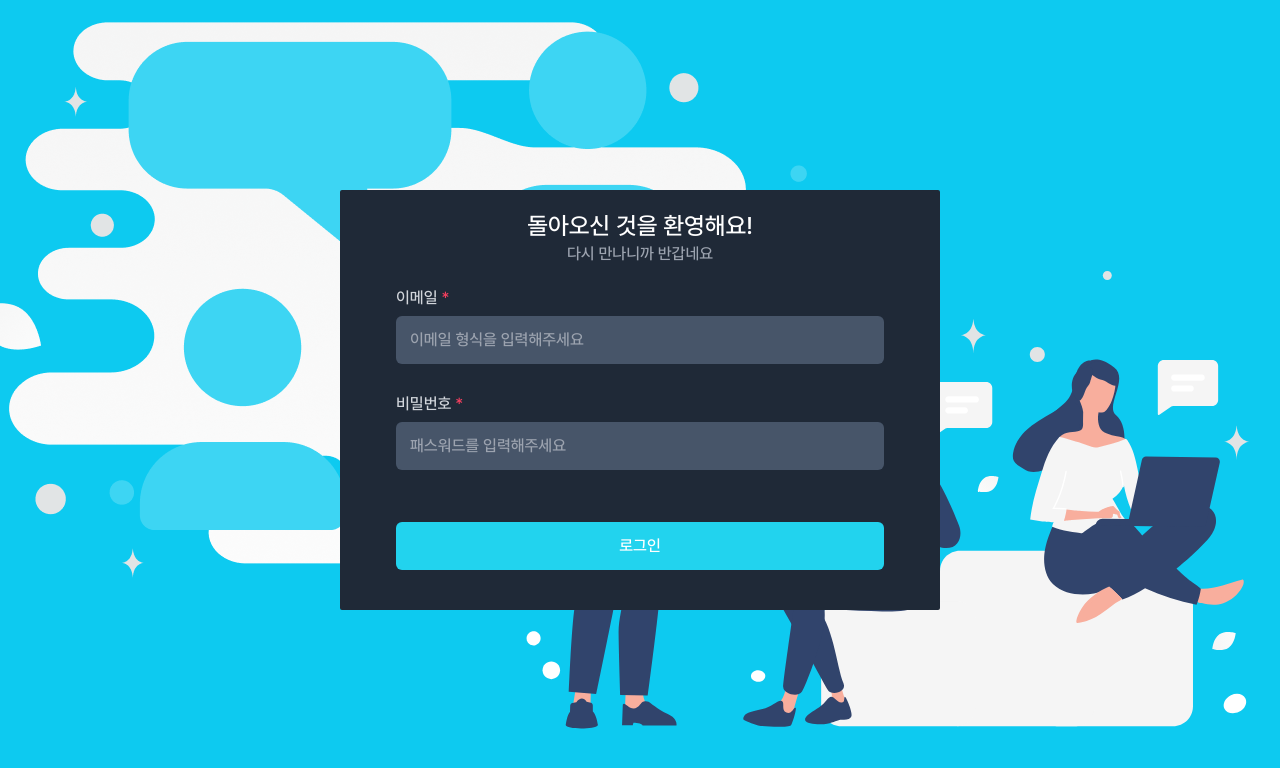
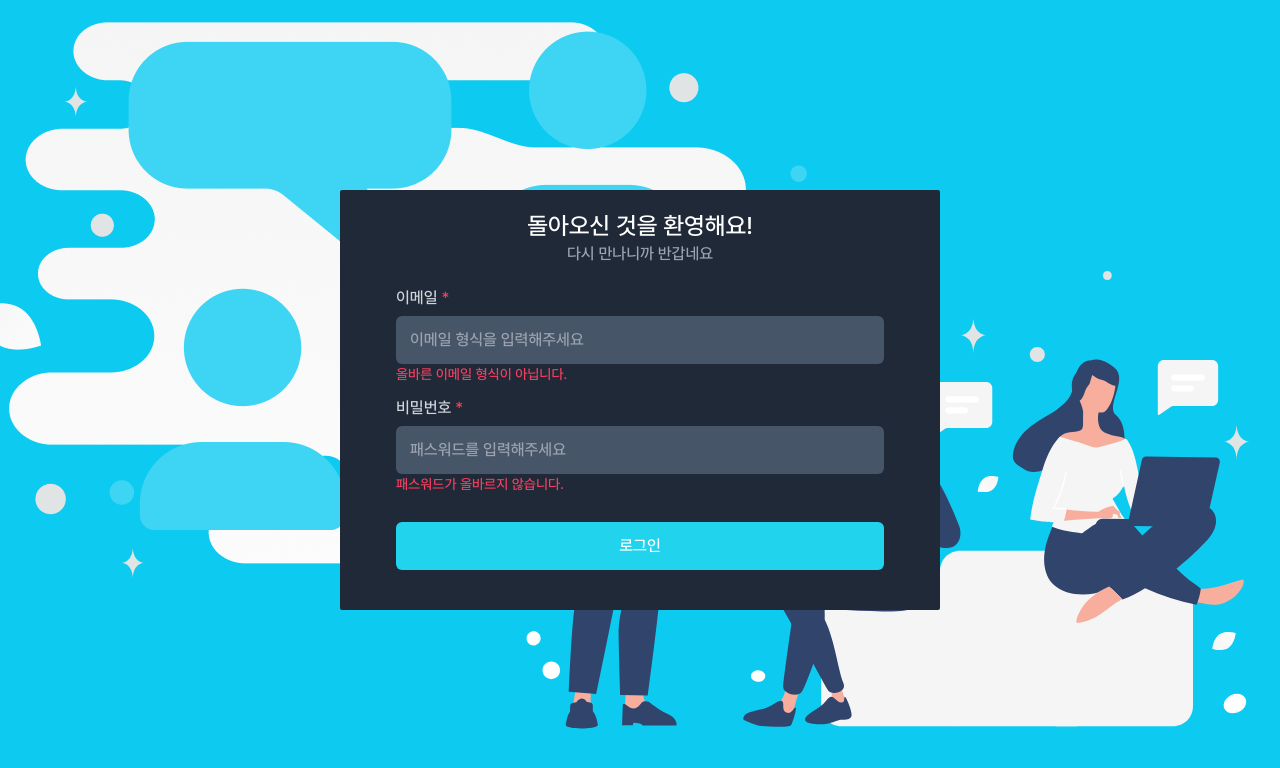
Before and after one commit to Heckel93/multi_proj01, a website built with Vite: page src/doc/login.html in a window 1280 px wide. Both pictures are taken after a click on the button "로그인". Built offline with nearby package versions, Linux system fonts and the light colour scheme.

Commit message:
feat: 로그인 / 유효성 검사 / UI 에러 작성

```diff
--- a/src/doc/login.html
+++ b/src/doc/login.html
@@ -32,25 +32,32 @@
             <label class="text-gray-300" for="login_id">이메일</label>
             <span class="text-rose-500">*</span>
           </div>
-          <input type="text" class="login_input !text-gray-200" id="login_id" placeholder="이메일 형식을 입력해주세요">
+          <div class="flex flex-col">
+            <input type="text" class="login_input !text-gray-200" id="login_id" placeholder="이메일 형식을 입력해주세요">
+            <span class="text-sm text-rose-500" id="id_error_tooltip"></span>
+          </div>
+
         </div>
 
-                <div class="pb-7"></div>
+        <div class="pb-3"></div>
 
         <div class="form_content">
           <div class="flex gap-x-1">
             <label class="text-gray-300" for="login_pw">비밀번호</label>
             <span class="text-rose-500">*</span>
           </div>
-          <input type="password" class="login_input !text-gray-200" id="login_pw" placeholder="패스워드를 입력해주세요">
+          <div class="flex flex-col">
+            <input type="password" class="login_input !text-gray-200" id="login_pw" placeholder="패스워드를 입력해주세요">
+            <span class="text-sm text-rose-500" id="pw_error_tooltip"></span>
+          </div>
         </div>
 
-        <button class="button_primary !rounded-md w-full submit">로그인</button>
+        <button class="button_primary !rounded-md w-full login_submit">로그인</button>
       </section>
 
     </section>
 
-
+    <script type="module" src="../js/login.js"></script>
   </main>
 </body>
 </html>
--- a/src/js/login.js
+++ b/src/js/login.js
@@ -1,3 +1,53 @@
+import { fakerKO, faker } from '@faker-js/faker';
+
+const emailRegex = /^[\w-\.]+@([\w-]+\.)+[\w-]{2,4}$/g;
+
+/**
+ * @description 로그인을 수행합니다.
+ * @exception 유효성 검사에 실패하면 로그인 실패 UI를 작성합니다.
+ * @author galaxy4276
+ */
+export const login = () => {
+  const idElm = document.getElementById('login_id');
+  const passwordElm = document.getElementById('login_pw');
+  const idError = document.getElementById('id_error_tooltip');
+  const pwError = document.getElementById('pw_error_tooltip');
+
+  const correctEmail = emailRegex.test(idElm.value);
+  const correctPassword = passwordElm.value.length >= 8;
+
+  let errorSign = false;
+
+  if (!correctEmail) {
+    idError.textContent = '올바른 이메일 형식이 아닙니다.';
+    errorSign = true;
+  }
+
+  if (correctEmail) {
+    idError.textContent = '';
+  }
+
+  if (!correctPassword) {
+    pwError.textContent = '패스워드가 올바르지 않습니다.';
+    errorSign = true;
+  }
+
+  if (correctPassword) {
+    pwError.textContent = '';
+  }
+
+  if (errorSign) return;
+
+  const user = {
+    id: fakerKO.datatype.uuid(),
+    name: fakerKO.person.fullName(),
+  };
+
+  localStorage.setItem('user', JSON.stringify(user));
+
+  location.href = '/';
+};
+
 window.addEventListener('load', () => {
   const loginButtons = document.querySelectorAll('.login');
 
@@ -5,5 +55,9 @@ window.addEventListener('load', () => {
     button.addEventListener('click', () => {
       location.href = '/src/doc/login.html';
     });
-  })
+  });
+
+  document.querySelector('.login_submit')?.addEventListener('click', () => {
+    login();
+  });
 });
--- a/src/style/login.css
+++ b/src/style/login.css
@@ -7,7 +7,7 @@ main {
     height: 100%;
 }
 
-.submit {
+.login_submit {
     position: absolute;
 
     bottom: 20px;
```
